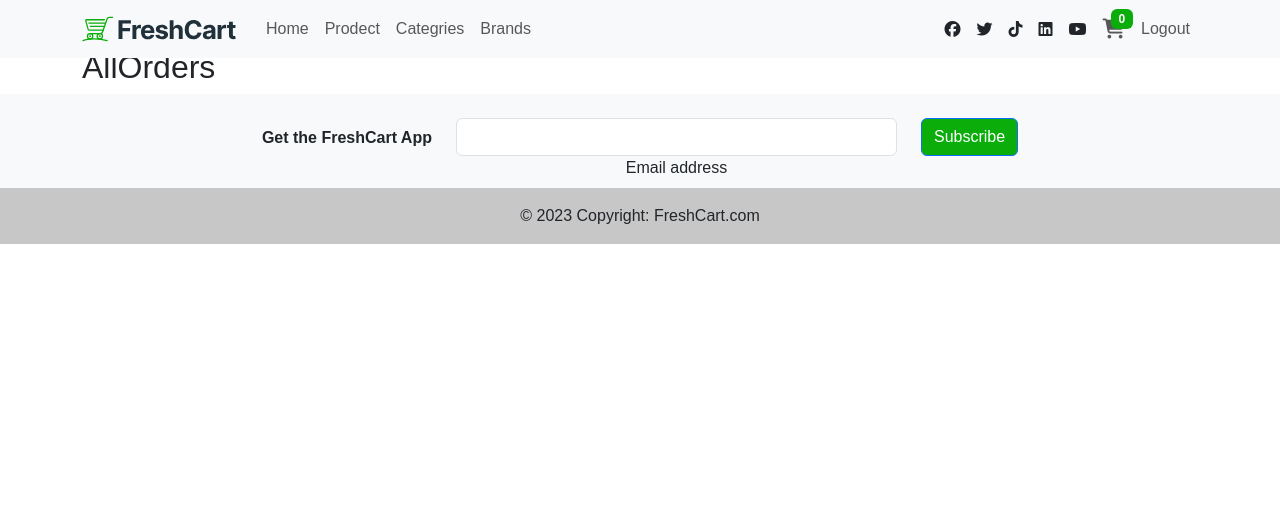
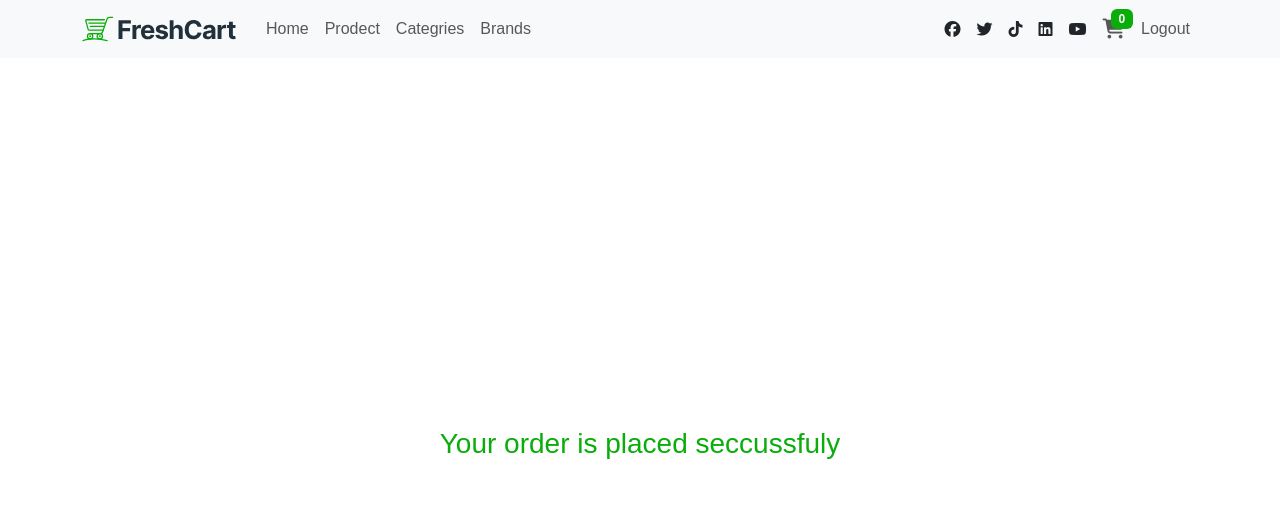
Before and after one commit to HadeerHassan28/e-commerce, a React (Vite) app: page /allorders in a window 1280 px wide. Shown: the top 511 px of the page. Built offline with nearby package versions, Linux system fonts and the light colour scheme; no server answers; sample sign-in values are in the browser's storage; a web font is replaced by a local one.

Commit message:
all order page is done

```diff
--- a/src/App.jsx
+++ b/src/App.jsx
@@ -108,6 +108,7 @@ function App() {
         },
         {
           path: "allorders",
+
           element: (
             <ProtectedRoute>
               <AllOrders />
--- a/src/Components/AllOrders/AllOrders.jsx
+++ b/src/Components/AllOrders/AllOrders.jsx
@@ -1,9 +1,13 @@
 import React from "react";
+
 import styles from "./AllOrders.module.css";
+
 const AllOrders = () => {
   return (
     <>
-      <h2>AllOrders</h2>
+      <div className="container d-flex justify-content-center align-items-center vh-100">
+        <h3 className="text-main">Your order is placed seccussfuly </h3>
+      </div>
     </>
   );
 };
--- a/src/Components/Cart/Cart.jsx
+++ b/src/Components/Cart/Cart.jsx
@@ -3,6 +3,7 @@ import { cartContext } from "../../Context/CartContext";
 import styles from "./Cart.module.css";
 import toast from "react-hot-toast";
 import { Link } from "react-router-dom";
+
 const Cart = () => {
   let { getLoggedUserCart, removeItem, updateProductCount, delateCart } =
     useContext(cartContext);
```
